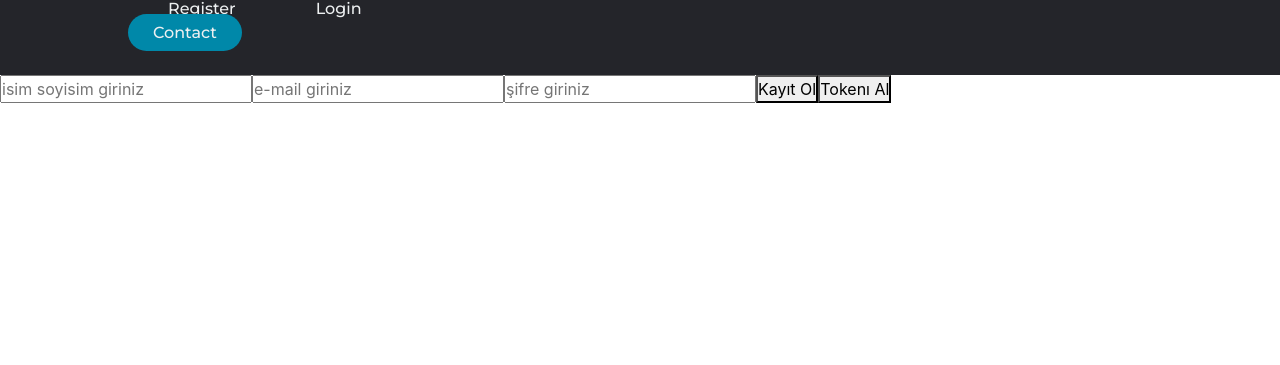
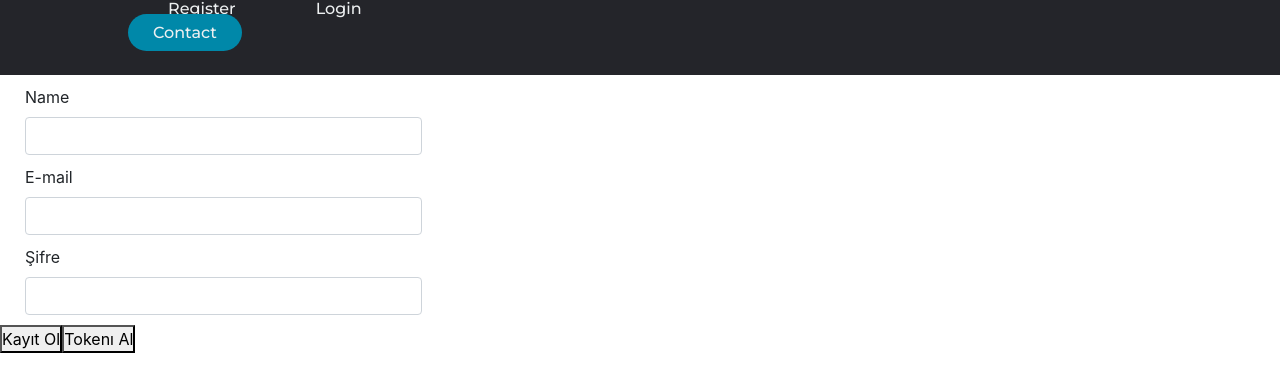
Before and after one commit to SerdarSerifoglu/ReadAppVueFrontend, a Vue app: page /register in a window 1280 px wide. Shown: the part 333-698 px from the top of the page. Built offline with nearby package versions, Linux system fonts and the light colour scheme.

Commit message:
Input component'i yapıldı.Register ekranında kullanıldı. Bu component v-model ile çalışabilecek şekilde yapıldı.

```diff
--- /dev/null
+++ b/src/components/Input.vue
@@ -0,0 +1,41 @@
+<template>
+  <div :class="divClass" style="margin:10px;">
+    <label>{{ label }}</label>
+    <input
+      v-bind:value="dataValue"
+      v-on:input="$emit('input', $event.target.value)"
+      :type="typeName"
+      class="form-control"
+      :id="inputId"
+    />
+  </div>
+</template>
+<script>
+export default {
+  data() {
+    return {};
+  },
+  props: {
+    dataValue: {
+      type: String
+    },
+    divClass: {
+      type: String,
+      default: "col-xs-12"
+    },
+    label: {
+      type: String
+    },
+    typeName: {
+      type: String,
+      default: "text"
+    },
+    inputId: {
+      type: String
+    },
+    vModel: {
+      type: String
+    }
+  }
+};
+</script>
--- a/src/views/Register.vue
+++ b/src/views/Register.vue
@@ -1,20 +1,32 @@
 <template>
   <div class="register">
-    <input
+    <!-- <input
       placeholder="isim soyisim giriniz"
       v-model="registerData.name"
       type="text"
-    />
-    <input
-      placeholder="e-mail giriniz"
+    /> -->
+    <div>{{ registerData.name }}</div>
+    <div>{{ registerData.password }}</div>
+    <app-input
+      v-model="registerData.name"
+      label="Name"
+      inputId="name"
+      divClass="col-md-4"
+    ></app-input>
+    <app-input
       v-model="registerData.email"
-      type="text"
-    />
-    <input
-      placeholder="şifre giriniz"
+      label="E-mail"
+      inputId="email"
+      divClass="col-md-4"
+      typeName="email"
+    ></app-input>
+    <app-input
       v-model="registerData.password"
-      type="text"
-    />
+      typeName="password"
+      label="Şifre"
+      inputId="sifre"
+      divClass="col-md-4"
+    ></app-input>
     <button @click="submit">Kayıt Ol</button>
     <button @click="readToken">Tokenı Al</button>
     {{ tokenNow }}
@@ -23,6 +35,7 @@
 
 <script>
 import axios from "axios";
+import Input from "../components/Input.vue";
 export default {
   data() {
     return {
@@ -35,9 +48,12 @@ export default {
     };
   },
   name: "Register",
-  components: {},
+  components: {
+    "app-input": Input
+  },
   methods: {
     submit() {
+      console.log(this.registerData.name);
       axios
         .post("http://localhost:5000/api/auth/register", {
           ...this.registerData
```
